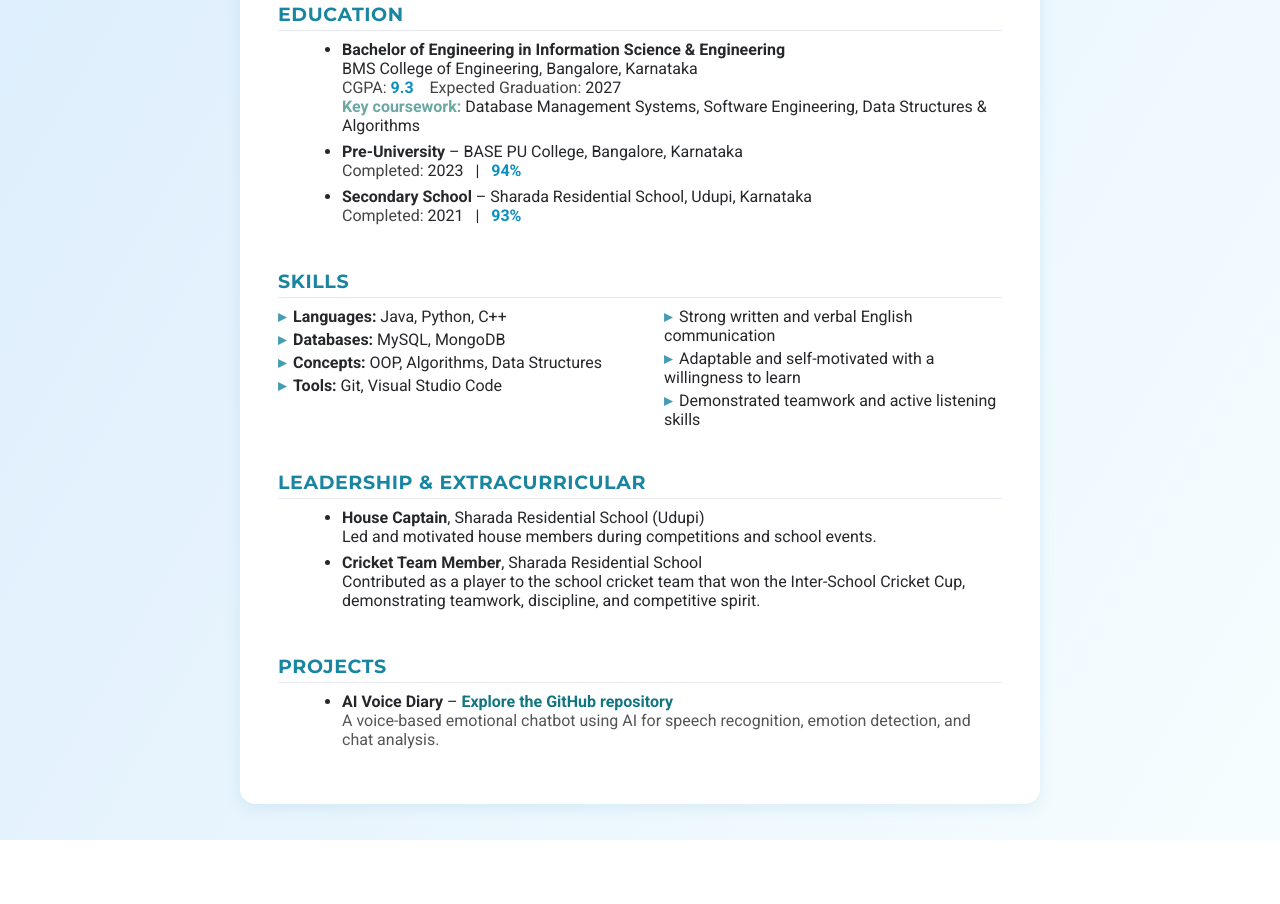
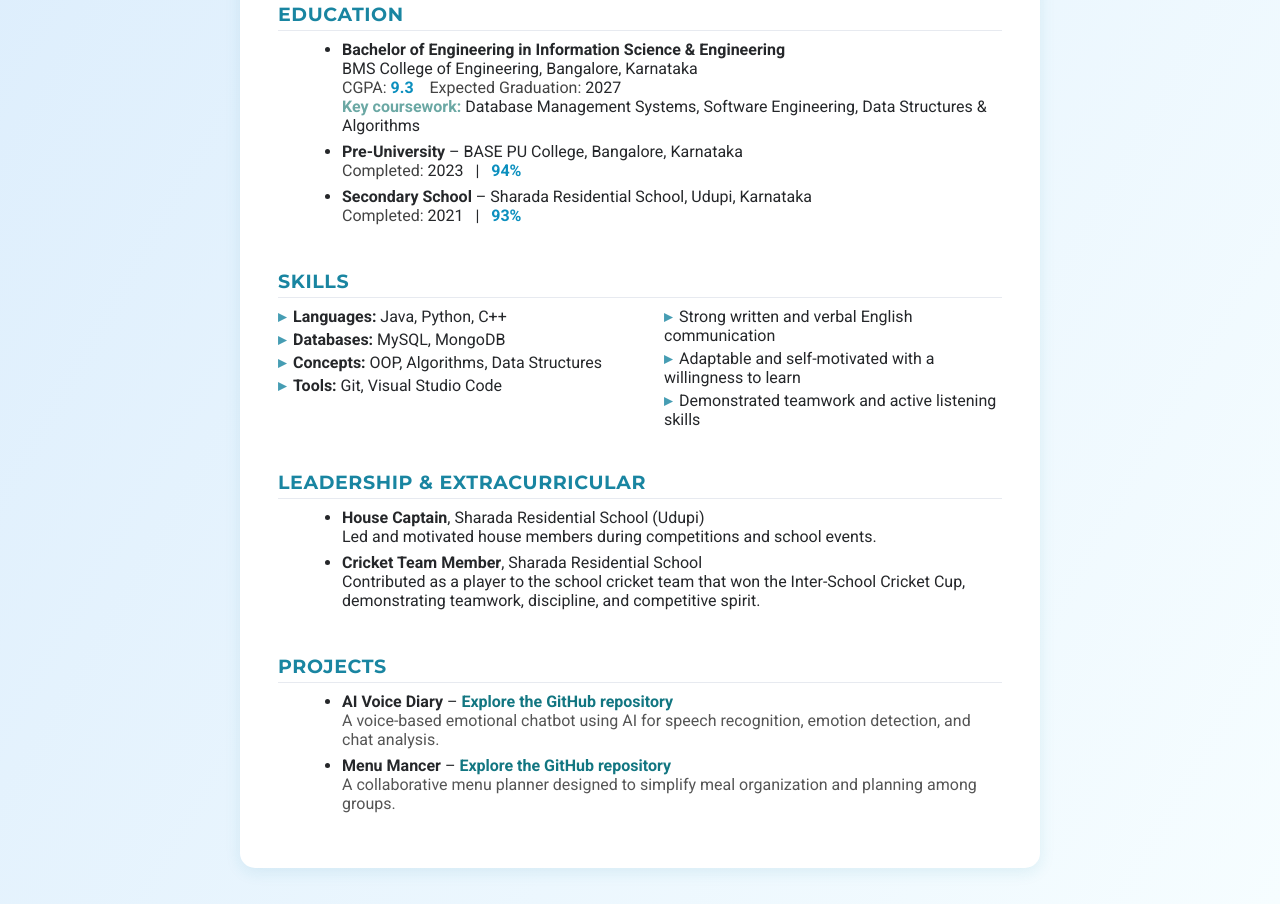
Before and after one commit to ChinmaiDattaRam/Resume, a plain HTML site: page index.html in a window 1280 px wide. Shown: the part 508-1412 px from the top of the page. Before the commit the page ends 1348 px from the top, so only its background shows below. Drawn offline with Linux system fonts and the light colour scheme.

Commit message:
Update index.html

```diff
--- a/index.html
+++ b/index.html
@@ -163,12 +163,10 @@
       <a href="#activities">Activities</a>
       <a href="#projects">Projects</a>
     </nav>
-
     <section id="objective">
       <h2>Objective</h2>
       <p>Motivated Information Science & Engineering undergraduate with a strong foundation in coding, problem-solving, and data management. Eager to apply engineering expertise and analytical skills in a dynamic technology-driven environment. Seeking an internship opportunity to gain real-world experience, contribute to innovative digital solutions, and grow within a forward-thinking organization.</p>
     </section>
-
     <section id="education">
       <h2>Education</h2>
       <ul>
@@ -189,7 +187,6 @@
         </li>
       </ul>
     </section>
-
     <section id="skills">
       <h2>Skills</h2>
       <div class="grid-2">
@@ -206,7 +203,6 @@
         </ul>
       </div>
     </section>
-
     <section id="activities">
       <h2>Leadership & Extracurricular</h2>
       <ul>
@@ -216,7 +212,6 @@
           Contributed as a player to the school cricket team that won the Inter-School Cricket Cup, demonstrating teamwork, discipline, and competitive spirit.</li>
       </ul>
     </section>
-
     <section id="projects">
       <h2>Projects</h2>
       <ul>
@@ -228,6 +223,14 @@
           <br>
           <span style="color:#555">A voice-based emotional chatbot using AI for speech recognition, emotion detection, and chat analysis.</span>
         </li>
+        <li>
+          <strong>Menu Mancer</strong> &ndash;
+          <a class="custom-link" href="https://github.com/ChinmaiDattaRam/Menu-Mancer" target="_blank">
+            Explore the GitHub repository
+          </a>
+          <br>
+          <span style="color:#555">A collaborative menu planner designed to simplify meal organization and planning among groups.</span>
+        </li>
       </ul>
     </section>
   </div>
```
